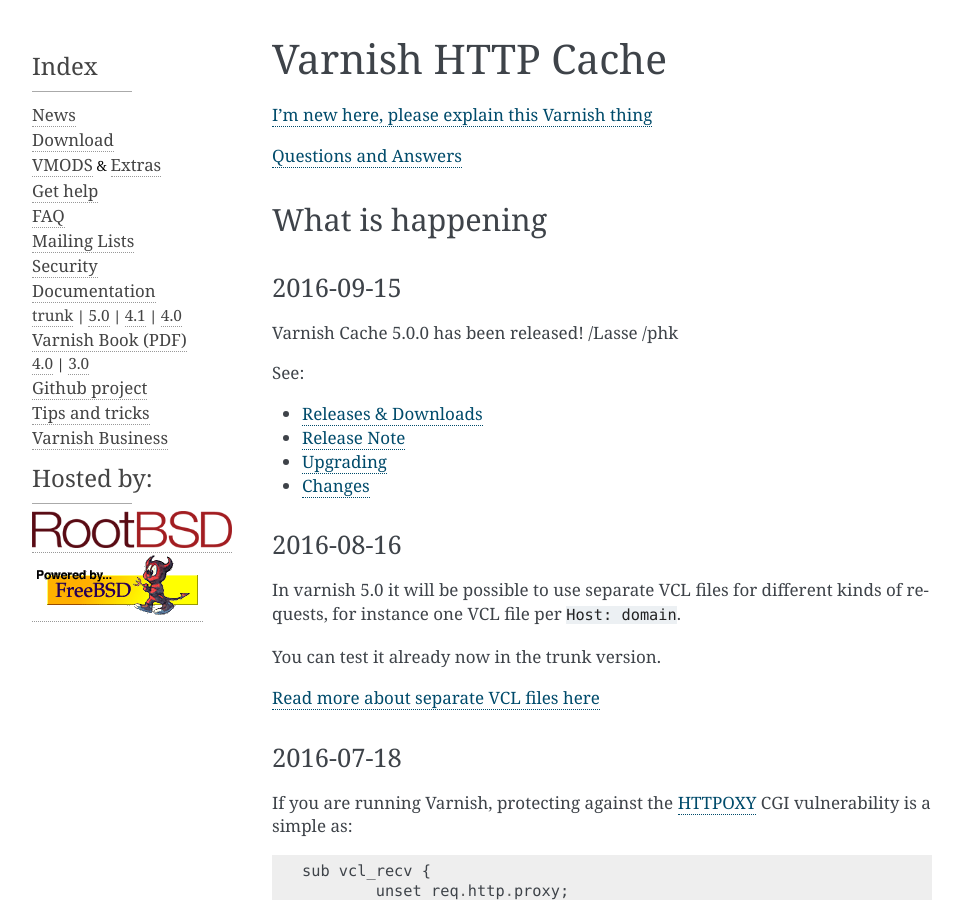
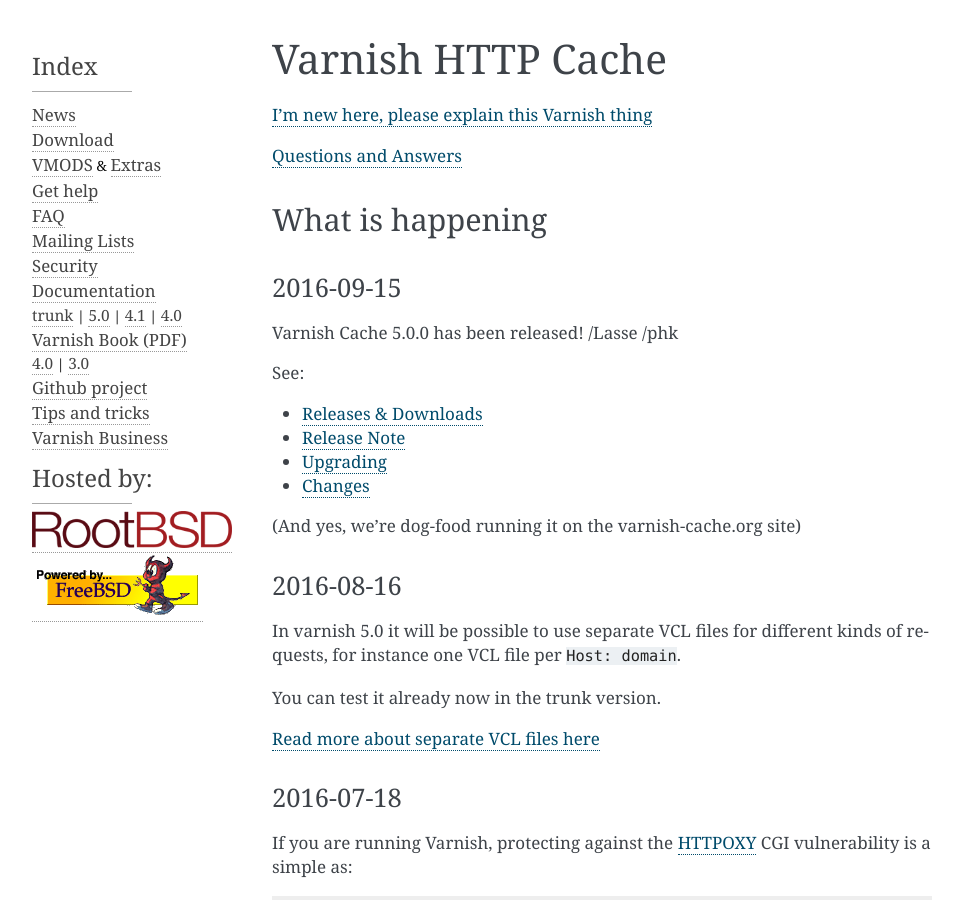
Before and after one commit to varnishcache/homepage, a Sphinx documentation site: the page built from R1/source/index.rst, in a window 1280 px wide and 900 px high. Shown: the whole window, without its empty margins (148-1111 px from the left). Built offline with Sphinx 7.4.7, drawn with Linux system fonts in a browser that asks for light colours; pages that are not in the unit, such as notebooks, are missing from menus; comment, search, counter and statistics services are not loaded.

```diff
--- a/R1/source/index.rst
+++ b/R1/source/index.rst
@@ -16,9 +16,11 @@ Varnish Cache 5.0.0 has been released!  /Lasse /phk
 See:
 
 * :ref:`Releases`
-* `Release Note </docs/5.0/whats-new/relnote-5.0>`_
-* `Upgrading </docs/5.0/whats-new/upgrading-5.0>`_
-* `Changes </docs/5.0/whats-new/changes-5.0>`_
+* `Release Note </docs/5.0/whats-new/relnote-5.0.html>`_
+* `Upgrading </docs/5.0/whats-new/upgrading-5.0.html>`_
+* `Changes </docs/5.0/whats-new/changes-5.0.html>`_
+
+(And yes, we're dog-food running it on the varnish-cache.org site)
 
 
 2016-08-16
```
